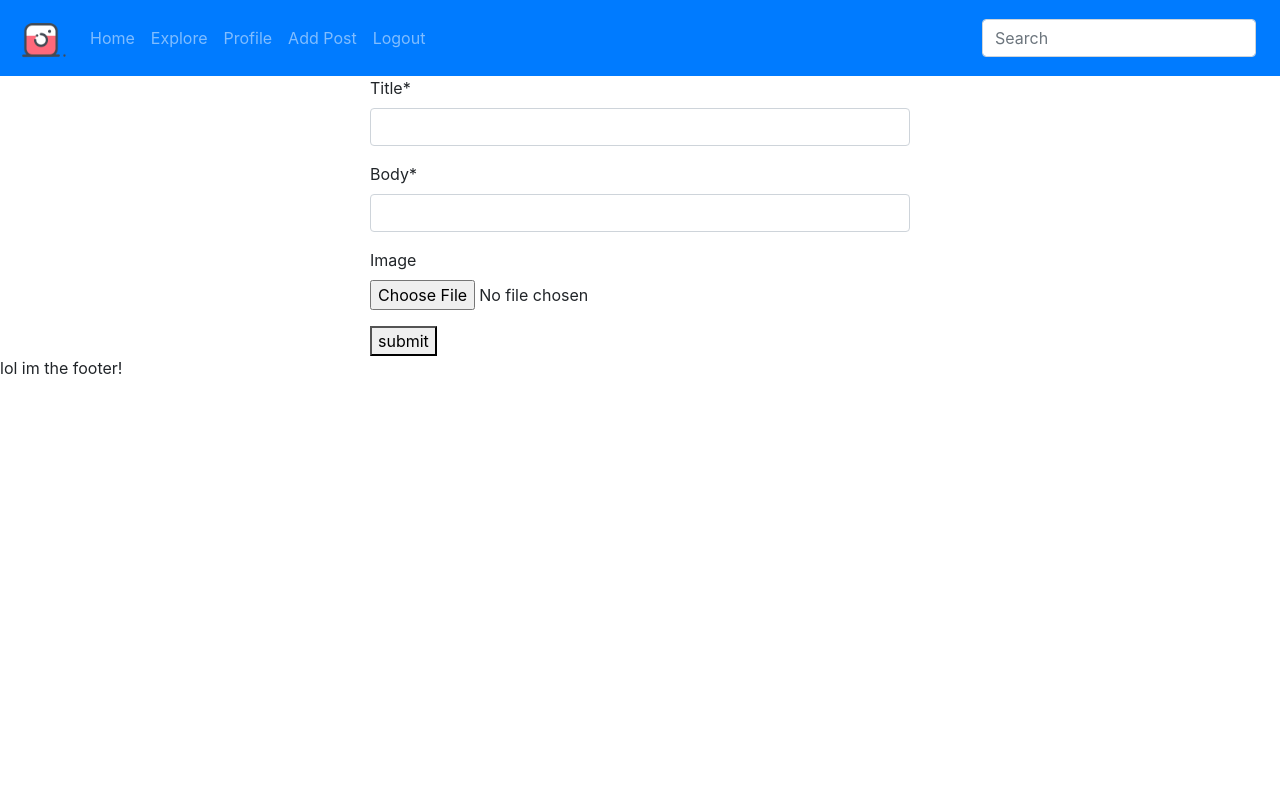
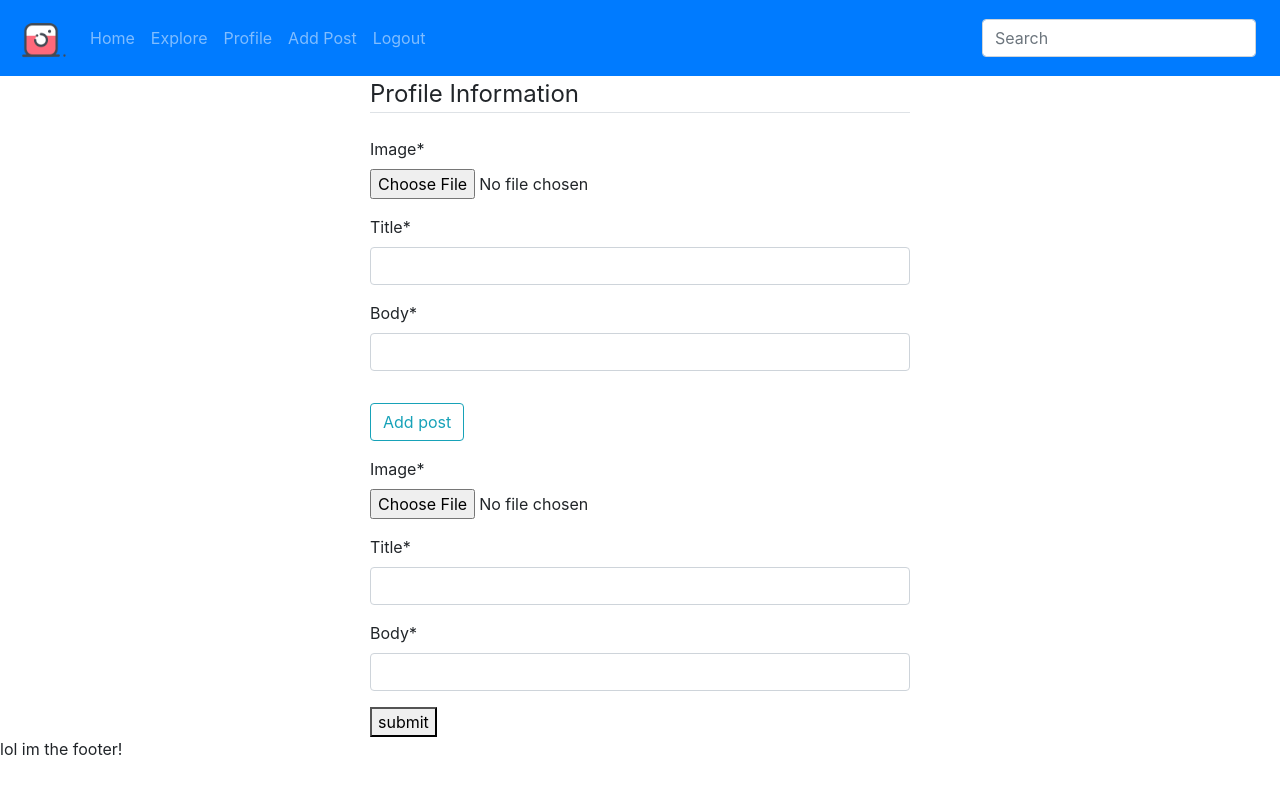
Before and after one commit to lakshaysethi/Assignment_1_7420_ls, a Django app: page /addpost/ in a window 1280 px wide. Run offline with Django 3.2, Linux system fonts and the light colour scheme; the visitor is signed in with stand-in values (Sample User, id 1); some libraries are stand-ins or nearby versions.

Commit message:
added right form

```diff
--- a/instaLS/forms.py
+++ b/instaLS/forms.py
@@ -1,7 +1,8 @@
 from django import forms
 from django.contrib.auth.models import User
 from django.contrib.auth.forms import UserCreationForm
-from .models import Profile
+from .models import Profile, Post
+
 
 class UserRegisterForm(UserCreationForm):
     email = forms.EmailField()
@@ -9,6 +10,15 @@ class UserRegisterForm(UserCreationForm):
     class Meta:
         model = User
         fields = ['username','email', 'password1','password2' ]
+
+
+class AddPostForm(forms.ModelForm):
+
+    image = forms.ImageField()
+
+    class Meta:
+        model = Post
+        fields = ['image','title','body' ]
 
 
 class UserUpdateForm(forms.ModelForm):
--- a/instaLS/views.py
+++ b/instaLS/views.py
@@ -8,8 +8,7 @@ from django.contrib import messages
 from django.contrib.auth.decorators import login_required
 from django.views.generic import CreateView
 from django import forms
-from .forms import  UserRegisterForm, UserUpdateForm, ProfileUpdateForm
-
+from .forms import UserRegisterForm, UserUpdateForm, ProfileUpdateForm, AddPostForm
 
 # Create your views here.
 from .models import Post
@@ -96,11 +95,6 @@ def profile(request):
 
     return render(request, 'profile.html', context)
 
-class AddPostForm(forms.ModelForm):
-    class Meta:
-        model = Post
-        fields = ['title', 'body', 'image']
-
 
 @login_required
 def addPost(request):
@@ -114,7 +108,6 @@ def addPost(request):
 
             post = form.save(commit=False)
             post.by = request.user.profile
-
             post.save()
             return redirect('home')
     else:
--- a/templates/addpost.html
+++ b/templates/addpost.html
@@ -11,6 +11,18 @@
             <div class="row justify-content-center">
                 <div class="col-6">
                     <div class="content-section">
+                        <form method="POST" enctype="multipart/form-data">
+                            {% csrf_token %}
+                            <fieldset class="form-group">
+                                <legend class="border-bottom mb-4">Profile Information</legend>
+                                {{ form|crispy}}
+                            </fieldset>
+                            <div class="form-group">
+                                <button class="btn btn-outline-info" type="submit">Add post</button>
+                            </div>
+                        </form>
+
+
 
                       <form enctype="multipart/form-data" method="post">
                           {% csrf_token %}
```
